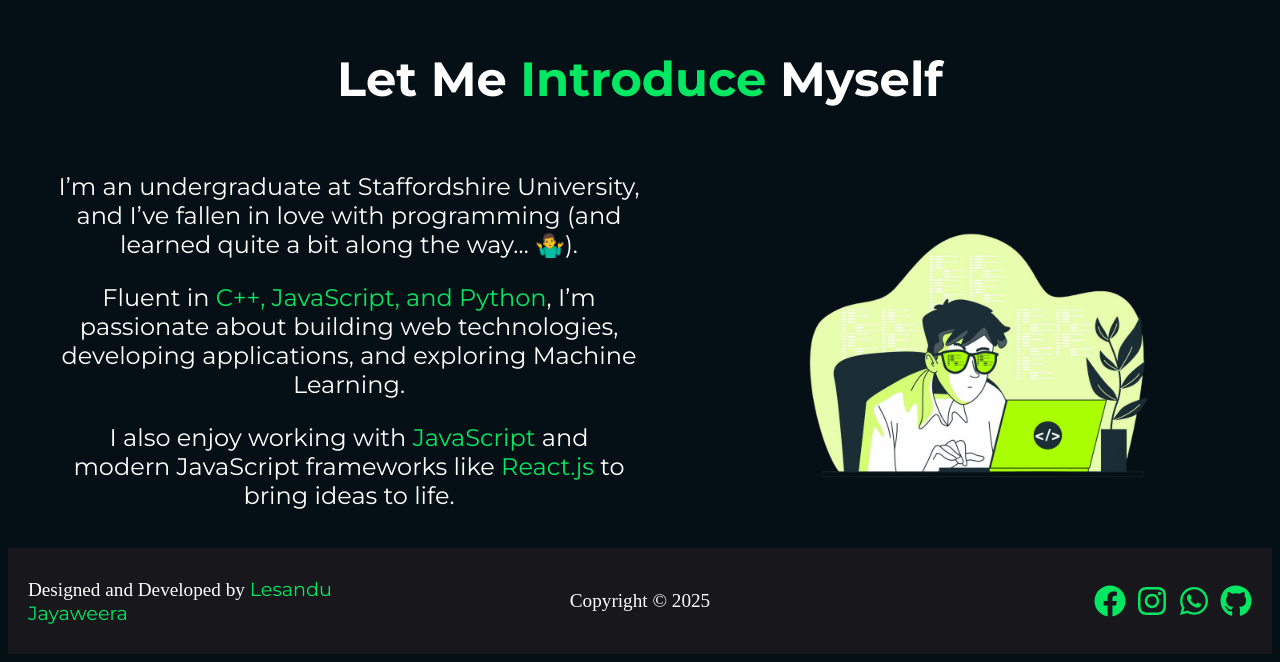
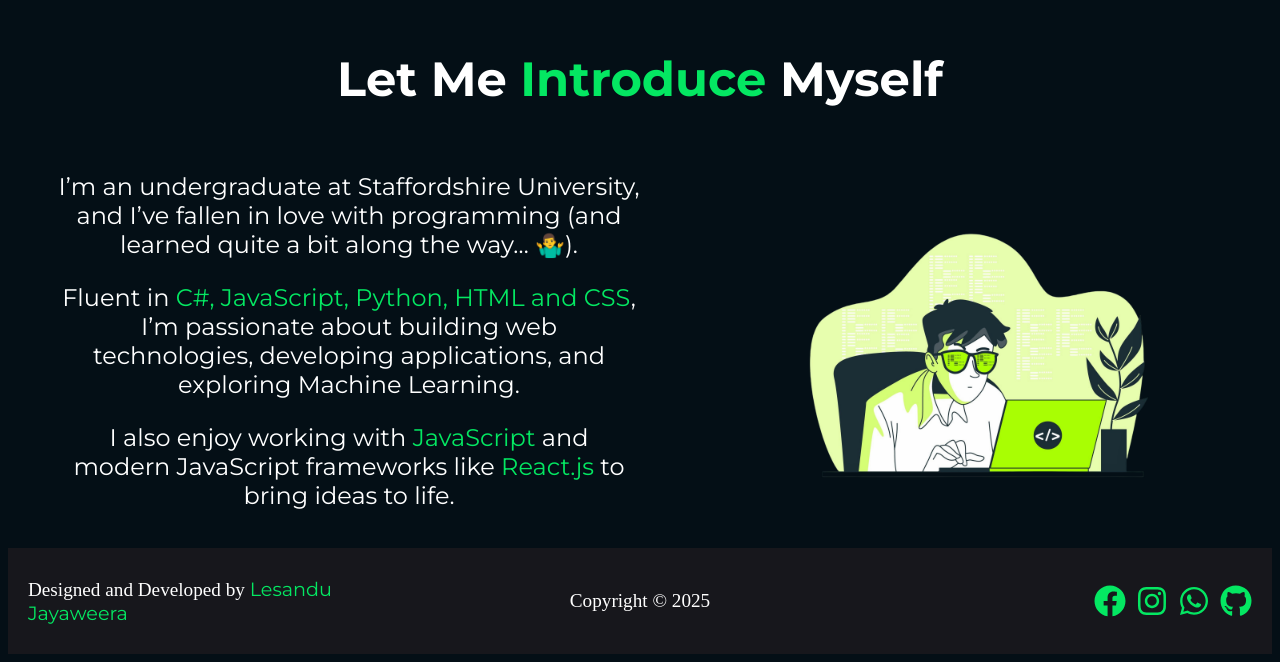
Before and after one commit to lesajayaweera/my_potofolio, a React (Vite) app: page / in a window 1280 px wide. Shown: the part 779-1441 px from the top of the page. Built offline with nearby package versions, Linux system fonts and the light colour scheme.

Commit message:
created different folders for Each pages

```diff
--- a/src/App.jsx
+++ b/src/App.jsx
@@ -1,16 +1,10 @@
 
-import Header from "./Header/Header";
-import Footer from "./Footer/Footer";
-import Introduction from "./Body/Introduction/Introduction";
-import AboutMe from "./Body/AboutMe/AboutMe";
+import Home from "./pages/Home/Home";
 
 function App(){
   return (
     <>
-      <Header></Header>
-      <Introduction></Introduction>
-      <AboutMe></AboutMe>
-      <Footer></Footer>
+      <Home></Home>
 
 
     </>
--- a/src/Body/AboutMe/AboutMe.jsx
+++ b/src/Body/AboutMe/AboutMe.jsx
@@ -8,7 +8,7 @@ function AboutMe(){
             <div className={styles.mainContainer}>
                 <div className={styles.textContainer}>
                     <p>I’m an undergraduate at Staffordshire University, and I’ve fallen in love with programming (and learned quite a bit along the way… 🤷‍♂️).</p>
-                    <p>Fluent in <span className={styles.highlight}>C++, JavaScript, and Python</span>, I’m passionate about building web technologies, developing applications, and exploring Machine Learning.</p>
+                    <p>Fluent in <span className={styles.highlight}>C#, JavaScript, Python, HTML and CSS</span>, I’m passionate about building web technologies, developing applications, and exploring Machine Learning.</p>
                     <p>I also enjoy working with <span className={styles.highlight}>JavaScript</span> and modern JavaScript frameworks like <span className={styles.highlight}>React.js</span> to bring ideas to life.</p>
                 </div>
                 <div className={styles.imgContainer}>
--- a/src/Header/Header.jsx
+++ b/src/Header/Header.jsx
@@ -1,4 +1,5 @@
 import styles from "./Header.module.css"
+
 
 function Header (){
     return(
--- /dev/null
+++ b/src/pages/About/About.jsx
@@ -0,0 +1,4 @@
+function About(){
+
+}
+export default About;
--- /dev/null
+++ b/src/pages/Home/Home.jsx
@@ -0,0 +1,16 @@
+import Header from "../../Header/Header"
+import Introduction from "../../Body/Introduction/Introduction";
+import AboutMe from "../../Body/AboutMe/AboutMe";
+import Footer from "../../Footer/Footer";
+
+function Home(){
+    return(
+        <>
+            <Header></Header>
+            <Introduction></Introduction>
+            <AboutMe></AboutMe>
+            <Footer></Footer>
+        </>
+    );
+}
+export default Home;
--- /dev/null
+++ b/src/pages/Projects/Projects.jsx
@@ -0,0 +1,3 @@
+function Projects(){}
+
+export default Projects;
```
